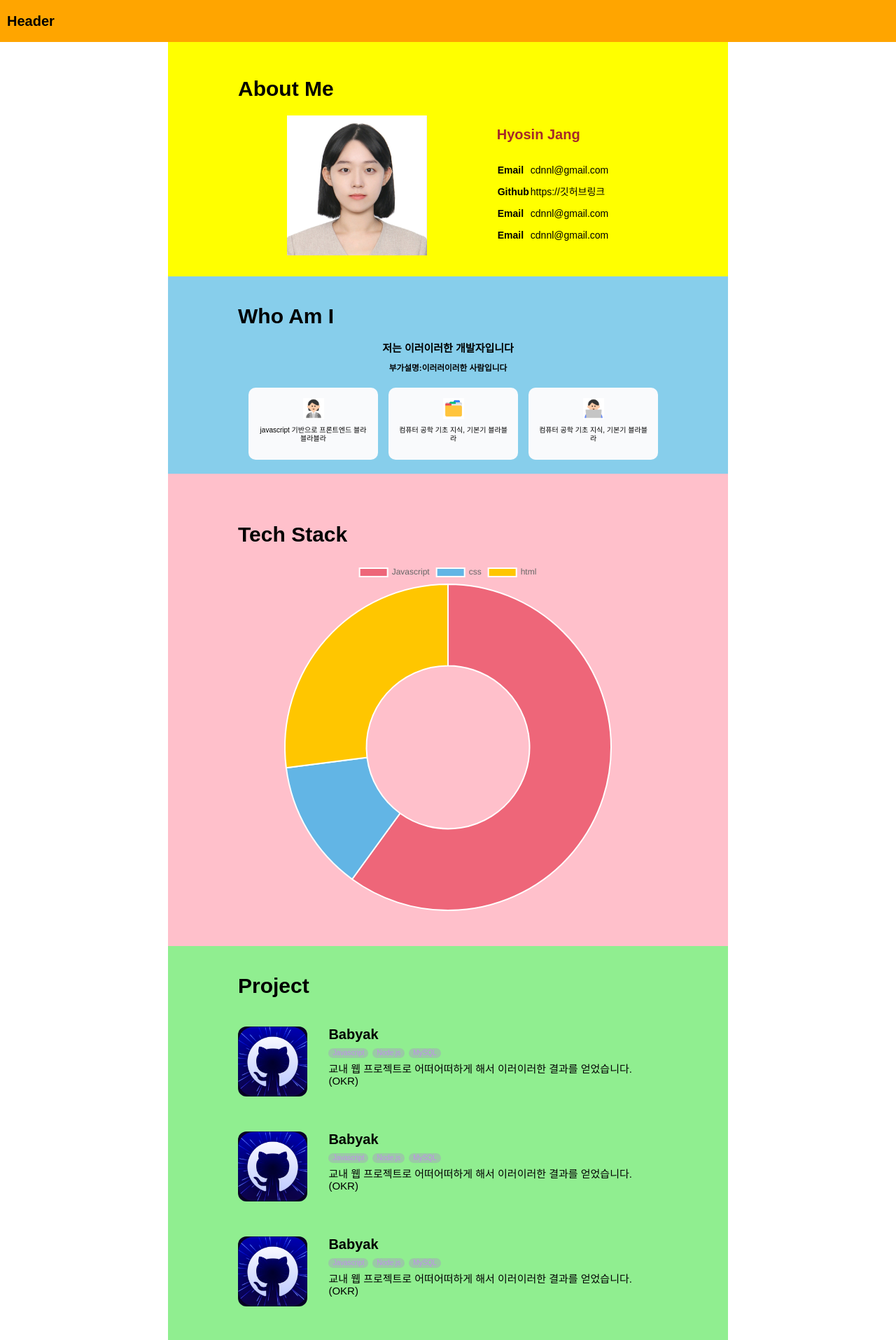
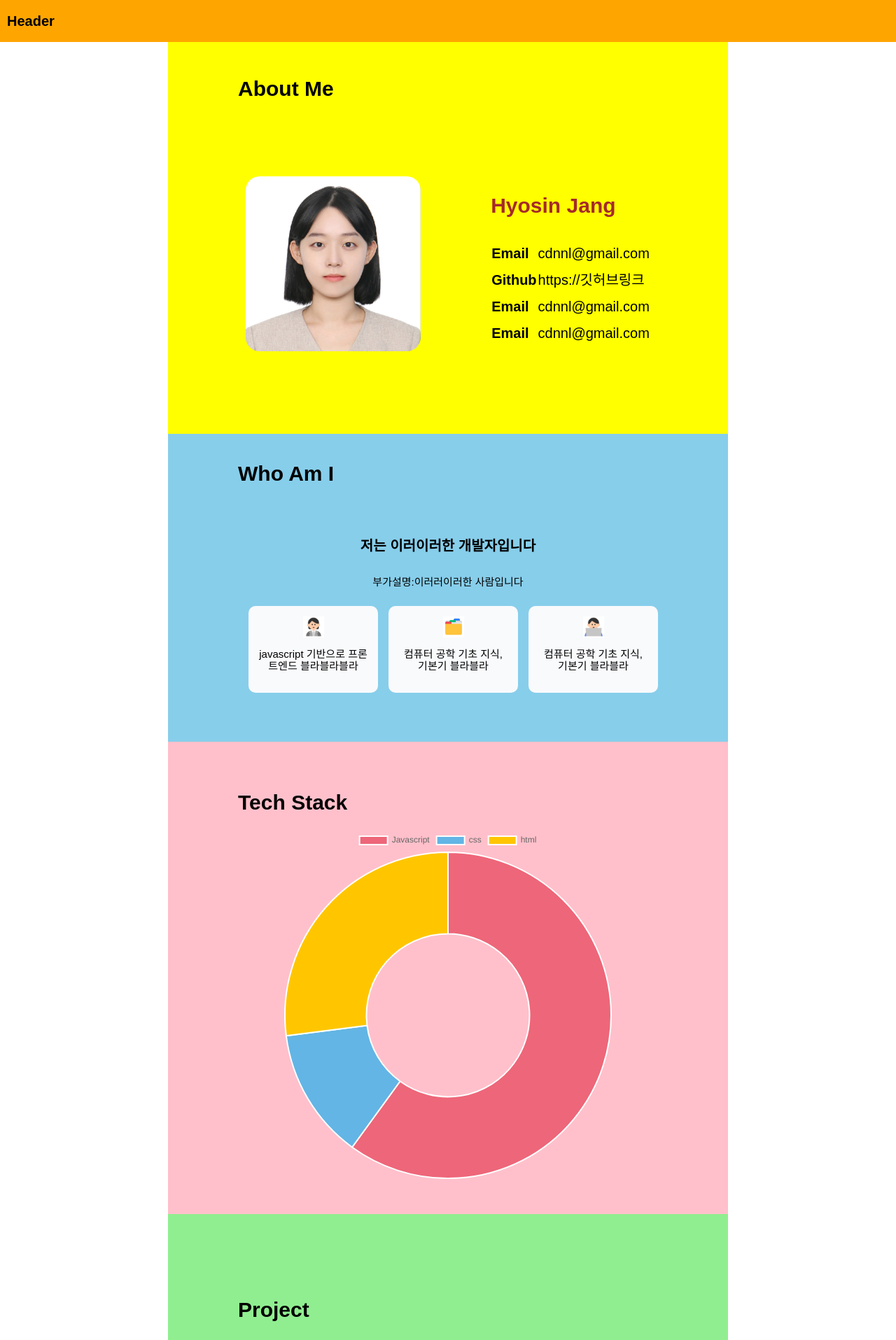
Before and after one commit to hyosin-Jang/portfolio-web, a React (Create React App) app in the folder frontend/: page / in a window 1280 px wide. Shown: the top 1915 px of the page at 70% size. Built offline with nearby package versions, Linux system fonts and the light colour scheme.

Commit message:
style: 섹션 높이, 패딩 수정

```diff
--- a/frontend/src/components/Aboutme.js
+++ b/frontend/src/components/Aboutme.js
@@ -45,6 +45,7 @@ const Wrapper = styled.main`
 	display: flex;
 	flex-direction: column;
 	width: 100%;
+	min-height: 50rem;
 	background-color: yellow;
 	padding: 3rem 0;
 
@@ -58,21 +59,22 @@ const Wrapper = styled.main`
 		margin: auto;
 		gap: 10rem;
 		.profile {
-			width: 20rem;
-			height: 20rem;
+			width: 25rem;
+			height: 25rem;
+			border-radius: 2rem;
 		}
 
 		.aboutme-info {
 			.name {
 				color: brown;
-				font-size: 2rem;
+				font-size: 3rem;
 			}
 			table {
 				border-collapse: separate;
 				border-spacing: 0 1.3rem;
 
 				tr > td {
-					font-size: 1.4rem;
+					font-size: 2rem;
 				}
 				tr > td:nth-child(1) {
 					font-weight: 800;
--- a/frontend/src/components/Footer.js
+++ b/frontend/src/components/Footer.js
@@ -31,7 +31,7 @@ export default Footer
 const Wrapper = styled.section`
 	${flexCenter}
 	background-color: lightgrey;
-	padding: 5rem 0 2rem 0;
+	padding: 5rem 0 3rem 0;
 	display: flex;
 	flex-direction: column;
 	gap: 2rem;
--- a/frontend/src/components/Project/index.js
+++ b/frontend/src/components/Project/index.js
@@ -24,7 +24,7 @@ export default Project
 
 const Wrapper = styled.div`
 	display: flex;
-	padding: 2rem 10rem;
+	padding: 10rem 10rem;
 	flex-direction: column;
 	background-color: lightgreen;
 
@@ -36,7 +36,7 @@ const Wrapper = styled.div`
 	.box-wrapper {
 		display: flex;
 		flex-direction: column;
-		gap: 5rem;
+		gap: 7rem;
 	}
 `
 
--- a/frontend/src/components/WhoamI/index.js
+++ b/frontend/src/components/WhoamI/index.js
@@ -47,24 +47,40 @@ const WhoamI = () => {
 export default WhoamI
 
 const Wrapper = styled.section`
+	display: flex;
+	flex-direction: column;
+	min-height: 40rem;
 	background-color: skyblue;
 	padding: 2rem 0;
+
 	.title {
+		flex: 0.5;
 		padding: 0 10rem;
 		font-size: 3rem;
 	}
+
 	.whoami-content {
+		display: flex;
+		flex-direction: column;
+		margin: auto;
 		padding: 0 10rem;
+		flex: 2;
 		text-align: center;
+
 		.subtitle-body-1 {
+			font-size: 2rem;
+			font-weight: 800;
 		}
 
 		.subtitle-body-2 {
+			font-size: 1.5rem;
+			font-weight: 400;
 		}
 
 		.box-wrapper {
 			display: flex;
 			padding-top: 1rem;
+			font-size: 1.5rem;
 		}
 	}
 `
```
